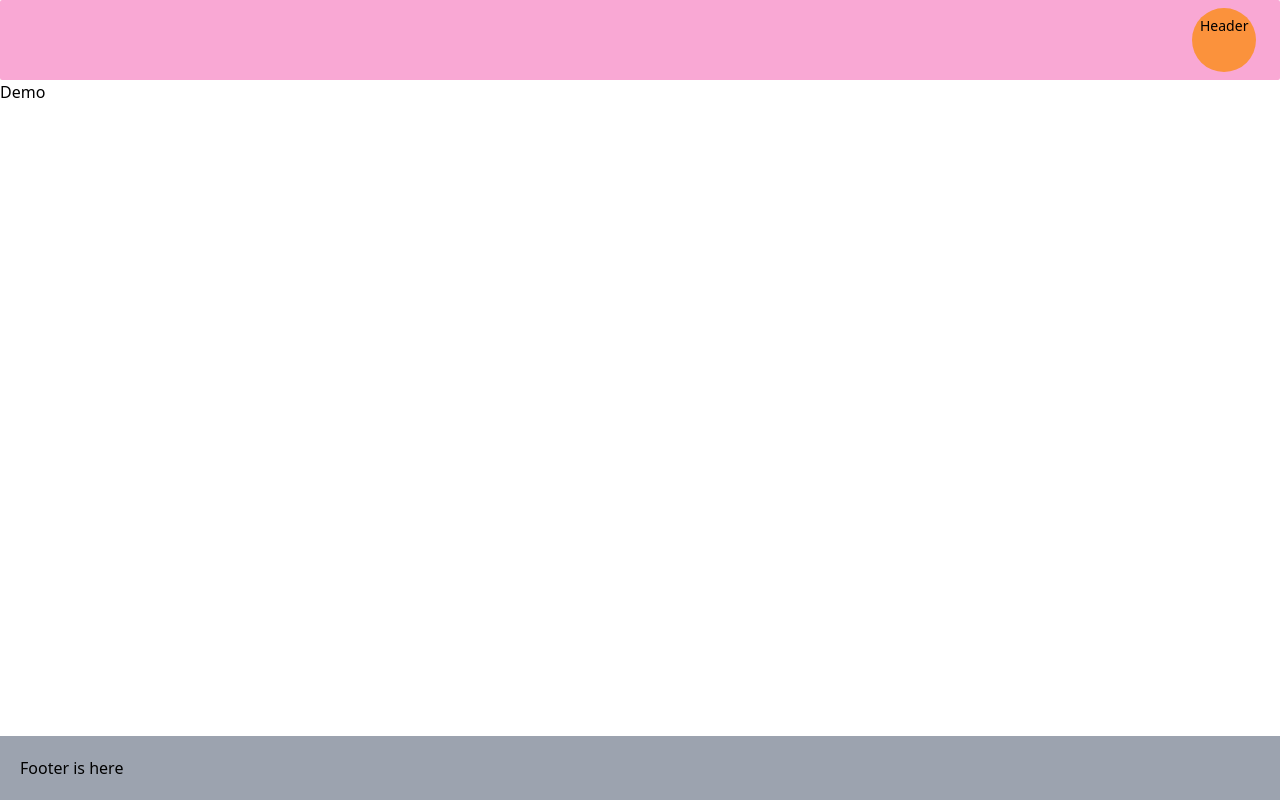
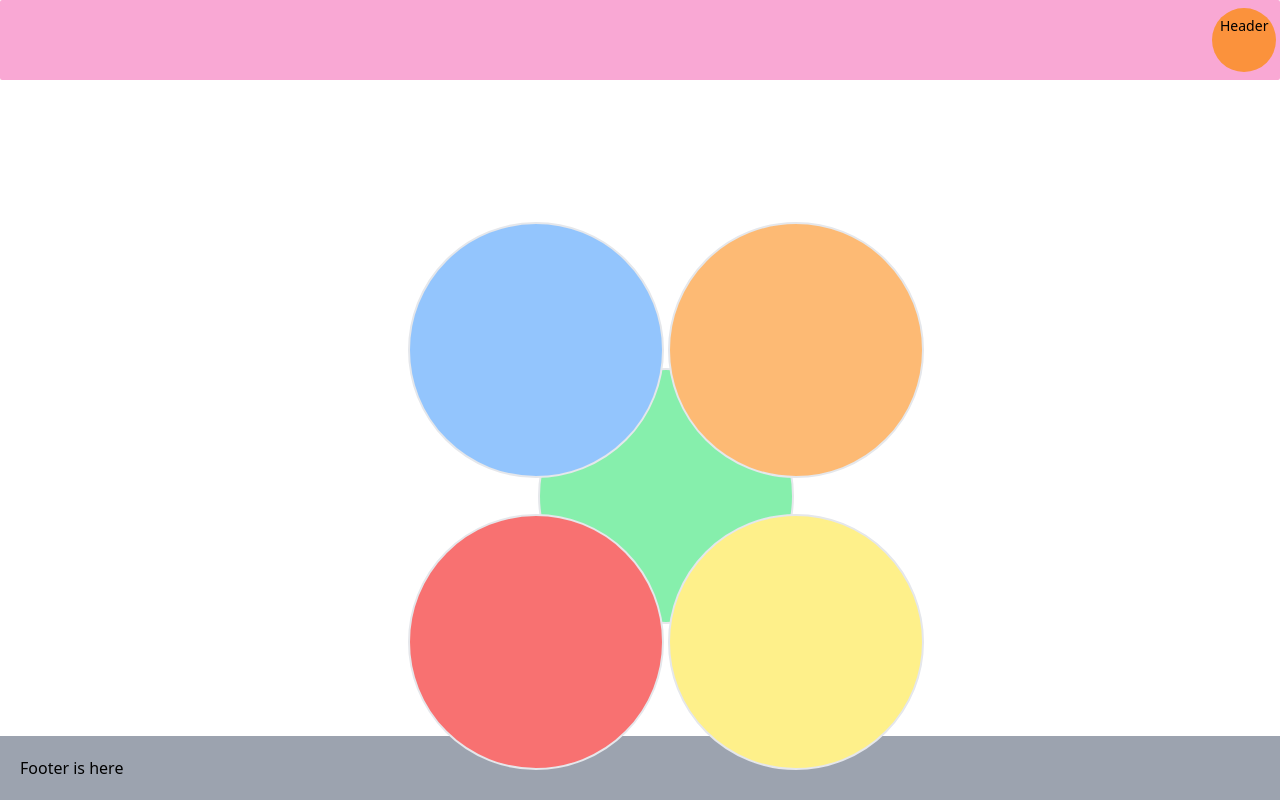
Before and after one commit to GautamSharma26/portfolio, a Next.js app: page / in a window 1280 px wide. Built offline with nearby package versions, Linux system fonts and the light colour scheme.

Commit message:
design some part of homepage

```diff
--- a/app/(main)/main/layout.tsx
+++ b/app/(main)/main/layout.tsx
@@ -2,7 +2,7 @@ import React from 'react'
 
 const MainLayout = ({children}) => {
   return (
-    <div className='min-h-[calc(100vh-88px)]'>
+    <div className='min-h-[calc(100vh-144px)]'>
         {children}
     </div>
   )
--- a/app/page.js
+++ b/app/page.js
@@ -1,9 +1,14 @@
 import React from 'react'
-
 const RootPageMainD = () => {
   return (
     <div className="min-h-[calc(100vh-144px)]">
-      <h1>Demo</h1>
+      <div className="relative border-2 md:left-[42%] md:top-72 bg-green-300 h-64 w-64 rounded-full">Hii
+        <div className="absolute border-2 top-36 left-32 h-64 w-64 bg-yellow-200 rounded-full"></div>
+        <div className="absolute border-2 top-36 right-32 h-64 w-64 bg-red-400 rounded-full"></div>
+        <div className="absolute border-2 bottom-36 left-32 h-64 w-64 bg-orange-300 rounded-full"></div>
+        <div className="absolute border-2 bottom-36 right-32 h-64 w-64 bg-blue-300 rounded-full"></div>
+
+      </div>
     </div>
   )
 }
--- a/components/header/Header.jsx
+++ b/components/header/Header.jsx
@@ -3,7 +3,7 @@ import React from 'react'
 const Header = () => {
   return (
     <div className='flex rounded-sm w-screen   h-20 bg-pink-300 relative'>
-      <div className='flex-initial absolute w-16 h-16 text-sm top-0 mx-6 my-2 right-0 p-2 bg-orange-400 rounded-full items-end'>Header</div>
+      <div className='flex-initial absolute w-16 h-16 text-sm top-0 mx-1 my-2 right-0 p-2 bg-orange-400 rounded-full items-end'>Header</div>
     </div>
   )
 }
```
